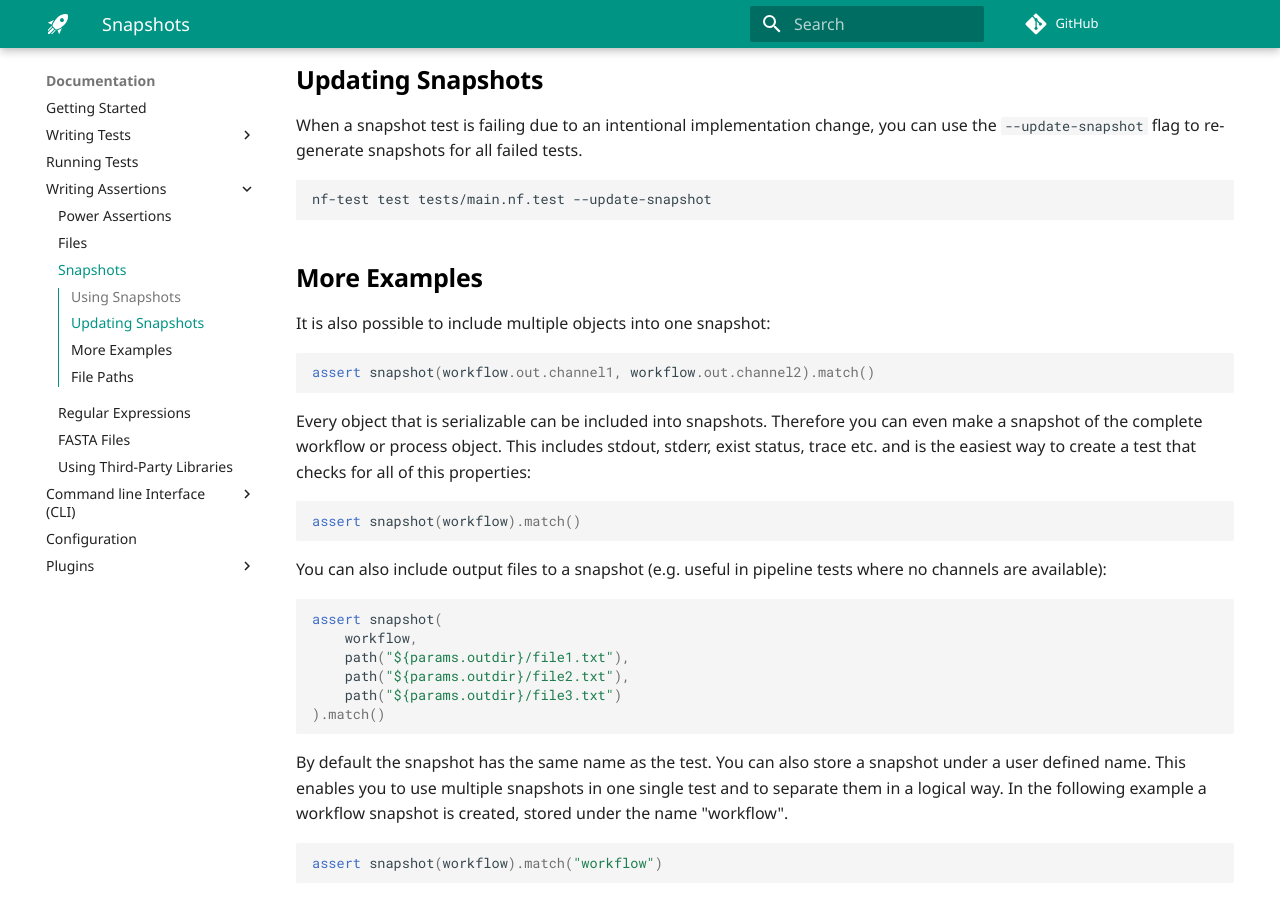
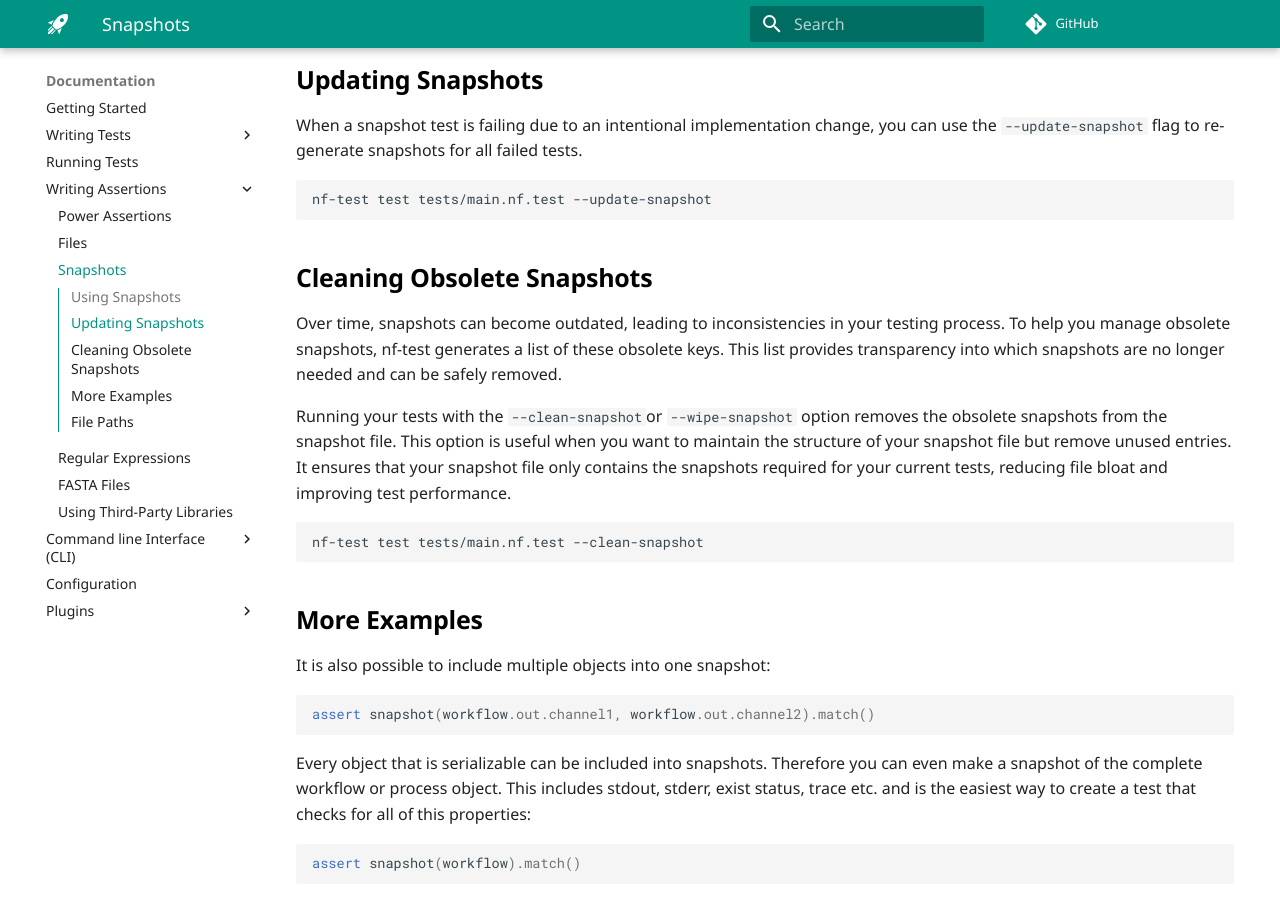
Before and after one commit to askimed/nf-test, an MkDocs documentation site: the page built from docs/docs/assertions/snapshots.md, in a window 1280 px wide and 900 px high, scrolled down 996 px. Built offline with MkDocs 1.6.1 and Material for MkDocs 9.7.7, drawn with Linux system fonts in a browser that asks for light colours; some web fonts are replaced; comment, search, counter and statistics services are not loaded.

Commit message:
Add basic documentation of `--clean-snapshot`

````diff
--- a/docs/docs/assertions/snapshots.md
+++ b/docs/docs/assertions/snapshots.md
@@ -36,6 +36,19 @@ When a snapshot test is failing due to an intentional implementation change, you
 
 ```
 nf-test test tests/main.nf.test --update-snapshot
+```
+
+## Cleaning Obsolete Snapshots
+
+Over time, snapshots can become outdated, leading to inconsistencies in your testing process. To help you manage obsolete snapshots, nf-test generates a list of these obsolete keys.
+This list provides transparency into which snapshots are no longer needed and can be safely removed.
+
+Running your tests with the `--clean-snapshot`or `--wipe-snapshot` option removes the obsolete snapshots from the snapshot file.
+This option is useful when you want to maintain the structure of your snapshot file but remove unused entries.
+It ensures that your snapshot file only contains the snapshots required for your current tests, reducing file bloat and improving test performance.
+
+```
+nf-test test tests/main.nf.test --clean-snapshot
 ```
 
 ## More Examples
````
